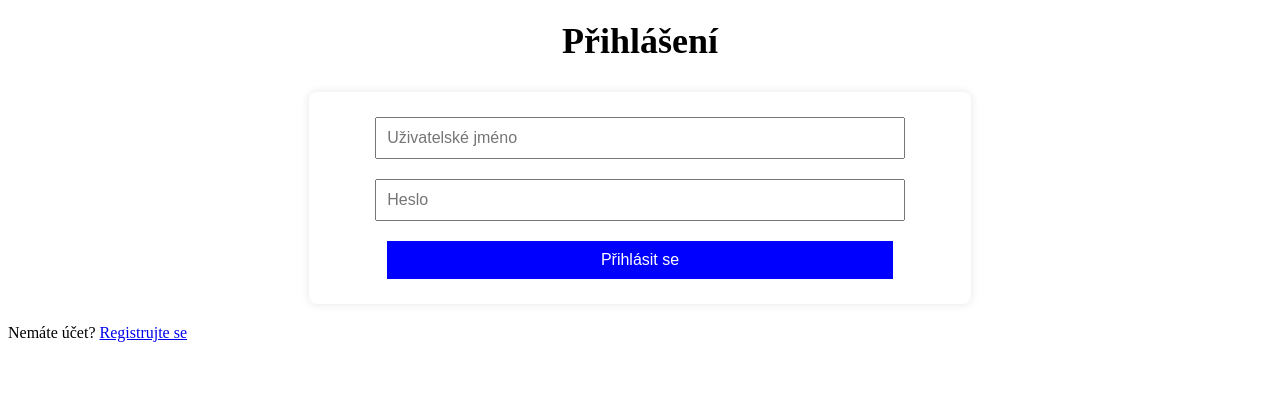
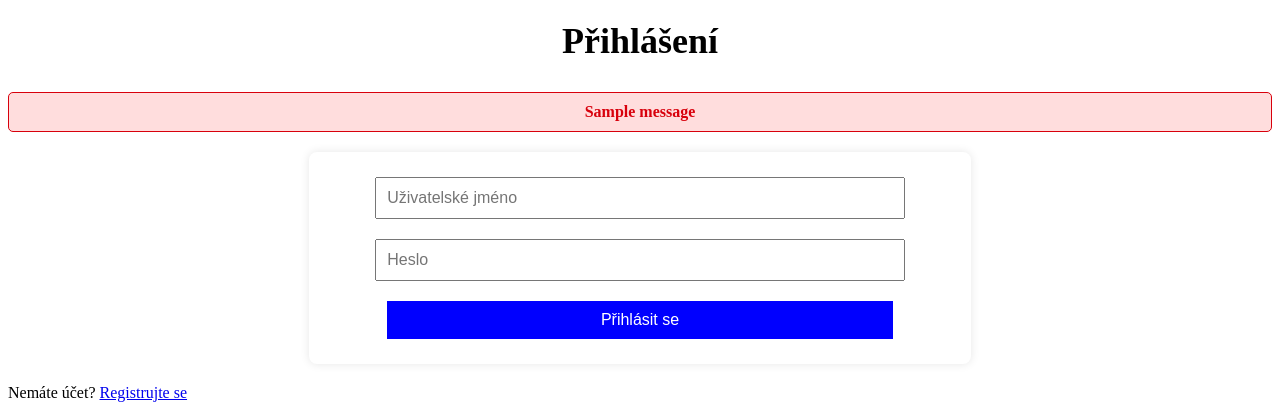
Before and after one commit to olbrimek/projectvylety, a Django app: page /login/ in a window 1280 px wide. Shown: the top 420 px of the page. Run offline with Django 5.2, Linux system fonts and the light colour scheme; one stand-in notice (Sample message) is shown.

Commit message:
hlaska spatne heslo 2

```diff
--- a/vyletApp/vylety/static/vylety/style.css
+++ b/vyletApp/vylety/static/vylety/style.css
@@ -85,5 +85,18 @@ button:hover {
         tr:nth-child(even) {
             background-color: #f2f2f2;
         }
+
+        /* Chybová hláška */
+.alert {
+    background-color: #ffdddd;
+    color: #d8000c;
+    padding: 10px;
+    border: 1px solid #d8000c;
+    margin-bottom: 15px;
+    border-radius: 5px;
+    text-align: center;
+    font-weight: bold;
+    transition: opacity 0.5s ease-out;
+    }
     </style>
 </head>
--- a/vyletApp/vylety/templates/vylety/login.html
+++ b/vyletApp/vylety/templates/vylety/login.html
@@ -27,7 +27,7 @@
  <div class="auth-container">
         <h2>Přihlášení</h2>
 
-         <!-- Zobrazení chybových zpráv -->
+         <!-- Zobrazení chybových zpráv
         {% if messages %}
             <script>
                 window.onload = function() {
@@ -36,7 +36,16 @@
                     {% endfor %}
                 };
             </script>
+        {% endif %} -->
+         <!-- Zobrazení chybové zprávy -->
+        {% if messages %}
+            {% for message in messages %}
+                <div class="alert">{{ message }}</div>
+            {% endfor %}
         {% endif %}
+
+         <!-- JavaScript pro automatické skrytí hlášky -->
+
 
         <form method="post">
             {% csrf_token %}
@@ -46,5 +55,15 @@
         </form>
         <p>Nemáte účet? <a href="{% url 'register' %}">Registrujte se</a></p>
     </div>
+
+<script>
+        setTimeout(function() {
+            var alertBox = document.getElementById("alertBox");
+            if (alertBox) {
+                alertBox.style.opacity = "0";
+                setTimeout(() => alertBox.style.display = "none", 500); // Po animaci skryje element
+            }
+        }, 3000); // Po 3 sekundách zmizí
+    </script>
 </body>
 </html>
```
Also changed, not shown: vyletApp/db.sqlite3.
